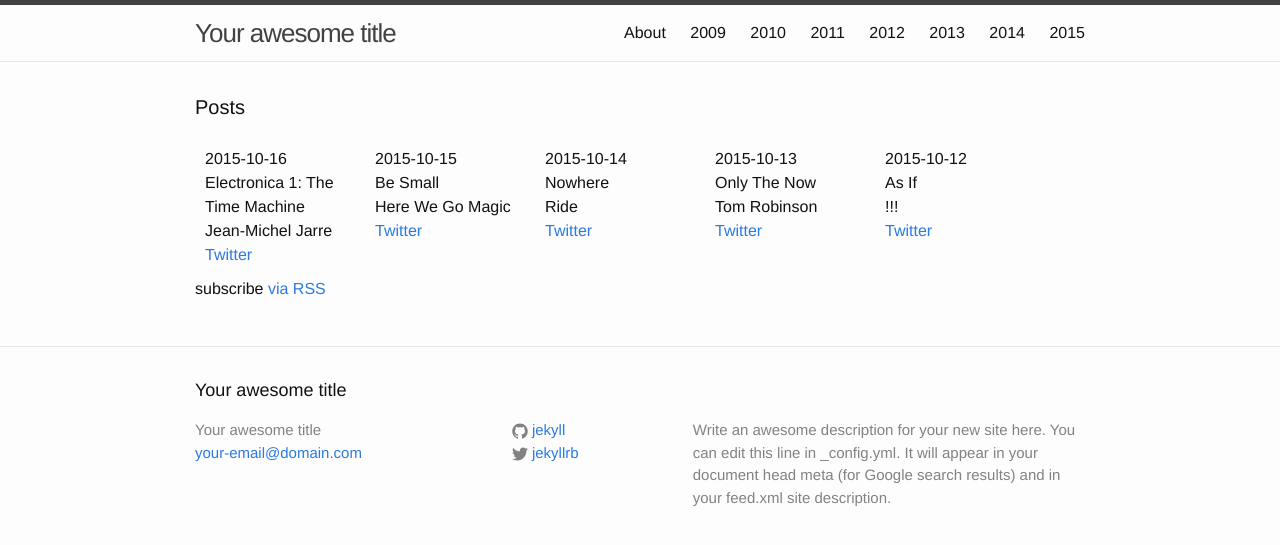
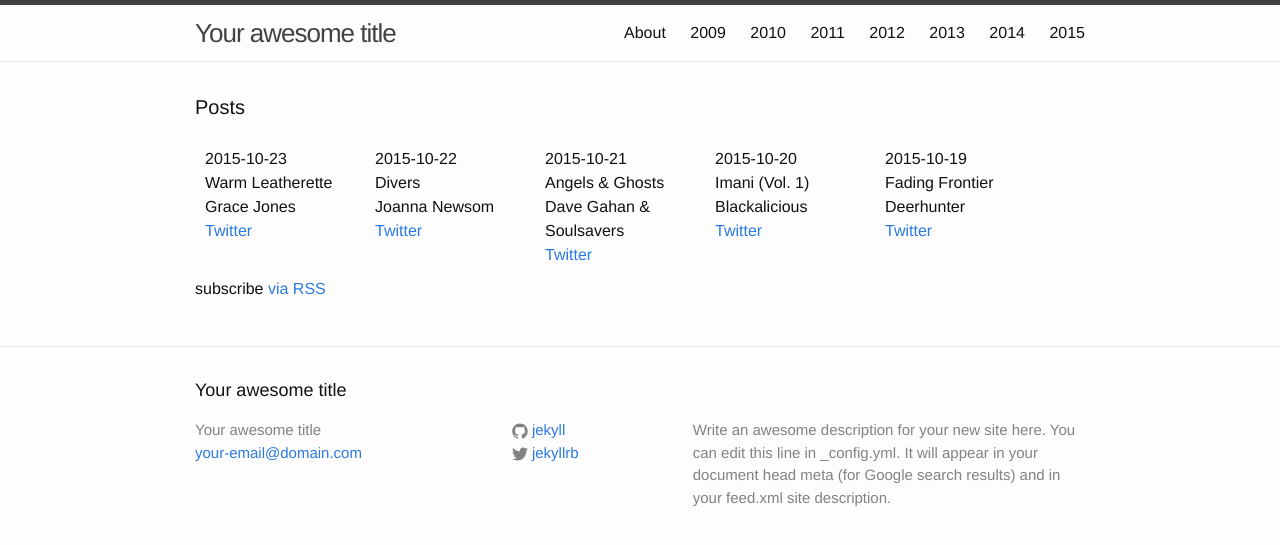
Before and after one commit to karaken12/bbc6musicaotd, a Jekyll site: the page built from site/index.html, in a window 1280 px wide. Shown: the top 545 px of the page. Built offline with Jekyll 4.4.1, drawn with Linux system fonts in a browser that asks for light colours.

Commit message:
Albums for week beginning 2015-10-19.

```diff
--- a/site/_data/year/2015.yml
+++ b/site/_data/year/2015.yml
@@ -1001,3 +1001,27 @@
   title: 'Electronica 1: The Time Machine'
   twitter: https://twitter.com/BBC6Music/status/655023784626429952
   spotify-id: 1an1egJawYV7ms2iu7rSA3
+- date: 2015-10-19
+  artist: Deerhunter
+  title: Fading Frontier
+  twitter: https://twitter.com/BBC6Music/status/656015662322552832
+  spotify-id: 0y5XgOUEiJSSIMxC4ALRAC
+- date: 2015-10-20
+  artist: Blackalicious
+  title: Imani (Vol. 1)
+  twitter: https://twitter.com/BBC6Music/status/656375527758958592
+  spotify-id: 7cv8hnwYLjR051WvCmFQIM
+- date: 2015-10-21
+  artist: Dave Gahan & Soulsavers
+  title: Angels & Ghosts
+  twitter: https://twitter.com/BBC6Music/status/656833866641088512
+  spotify-id: 6ktDFJ9gHrd4Y5oScUHxtx
+- date: 2015-10-22
+  artist: Joanna Newsom
+  title: Divers
+  twitter: https://twitter.com/BBC6Music/status/657102940881231872
+- date: 2015-10-23
+  artist: Grace Jones
+  title: Warm Leatherette
+  twitter: https://twitter.com/BBC6Music/status/657463590010683392
+  spotify-id: 6yW3bDNQJXekOl0JMedanG
```
